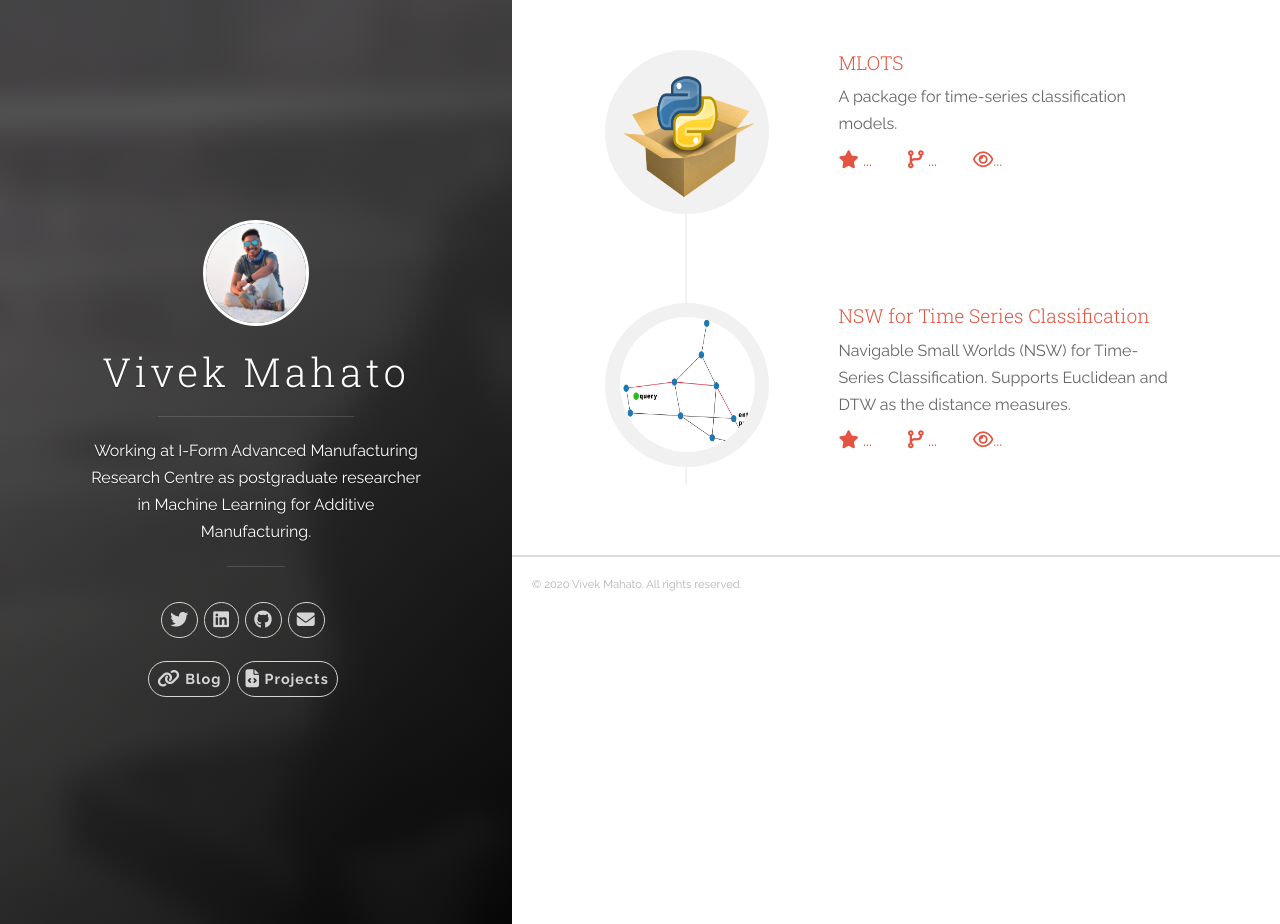
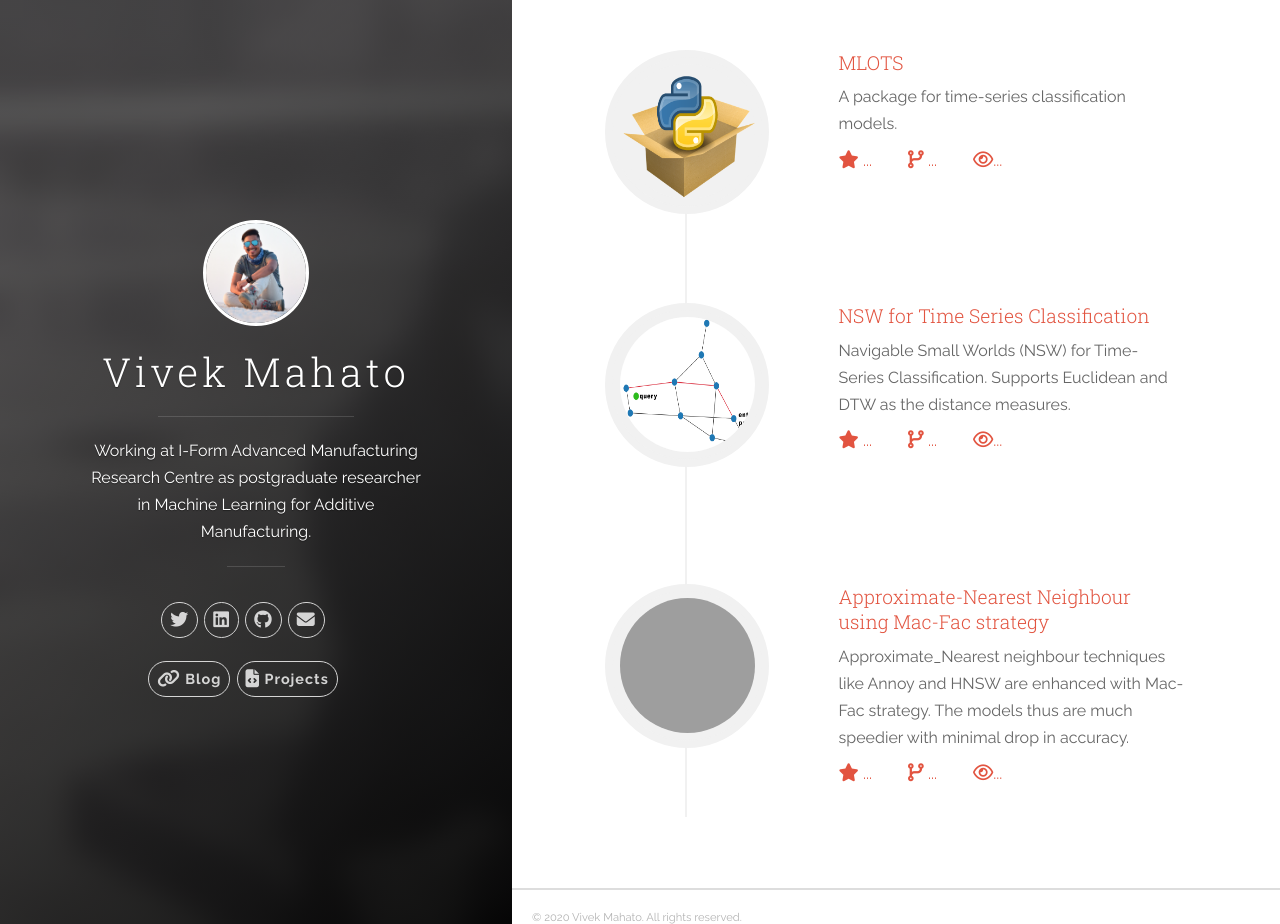
Before and after one commit to vivekmahato/vivekmahato.github.io, a Jekyll site: the page built from index.html, in a window 1280 px wide and 924 px high. Built offline with Jekyll 4.4.1, drawn with Linux system fonts in a browser that asks for light colours; nearby versions of some CDN libraries; comment, search, counter and statistics services are not loaded; grey boxes are pictures that could not be loaded.

Commit message:
Update projects.yml

```diff
--- a/_data/projects.yml
+++ b/_data/projects.yml
@@ -10,3 +10,9 @@
   repo: NSW
   img: images/nsw.png
   desc: Navigable Small Worlds (NSW) for Time-Series Classification. Supports Euclidean and DTW as the distance measures.
+
+- name: Approximate-Nearest Neighbour using Mac-Fac strategy
+  gh_user: vivekmahato
+  repo: Approximate-NN
+  img: images/mac-fac.png
+  desc: Approximate_Nearest neighbour techniques like Annoy and HNSW are enhanced with Mac-Fac strategy. The models thus are much speedier with minimal drop in accuracy.
```
